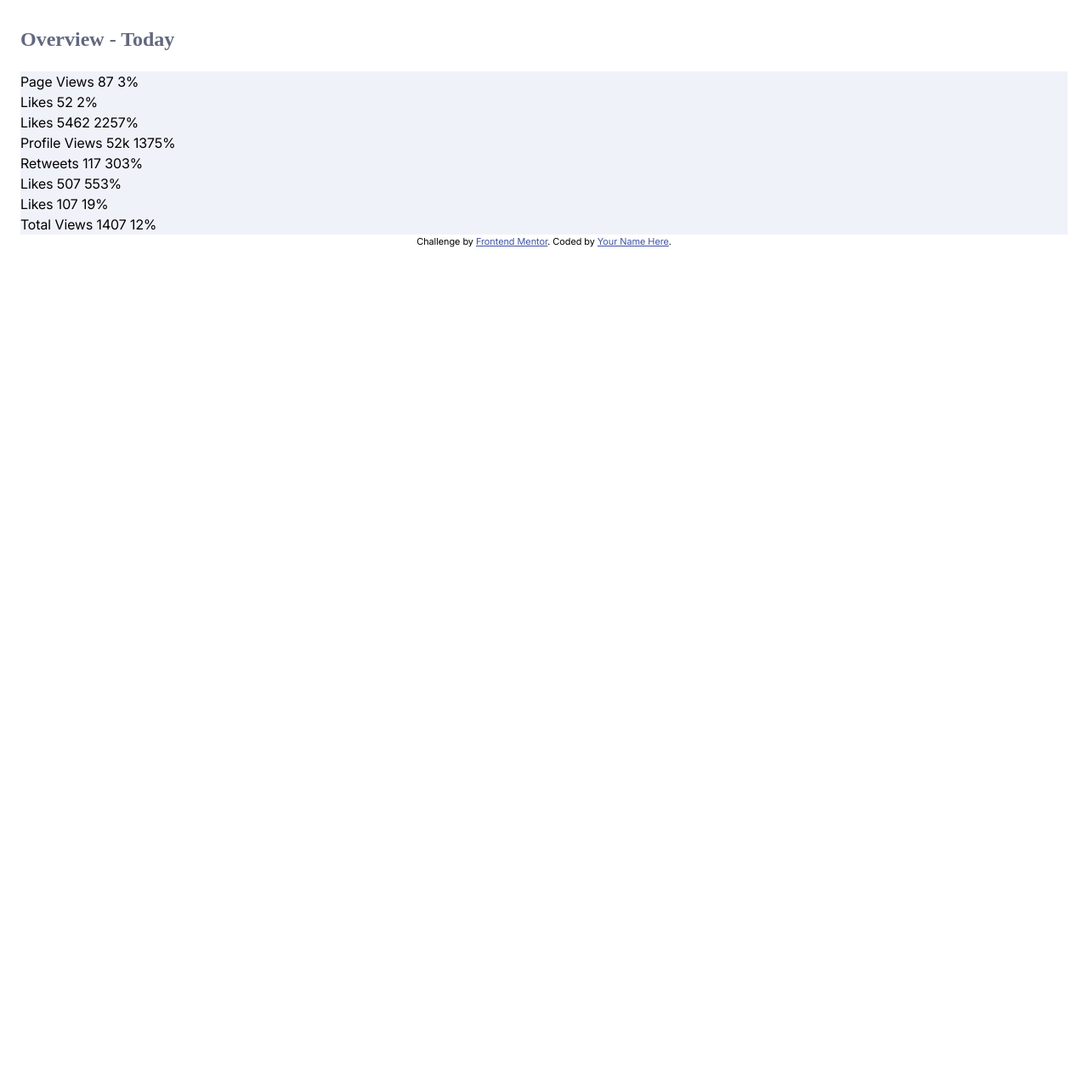
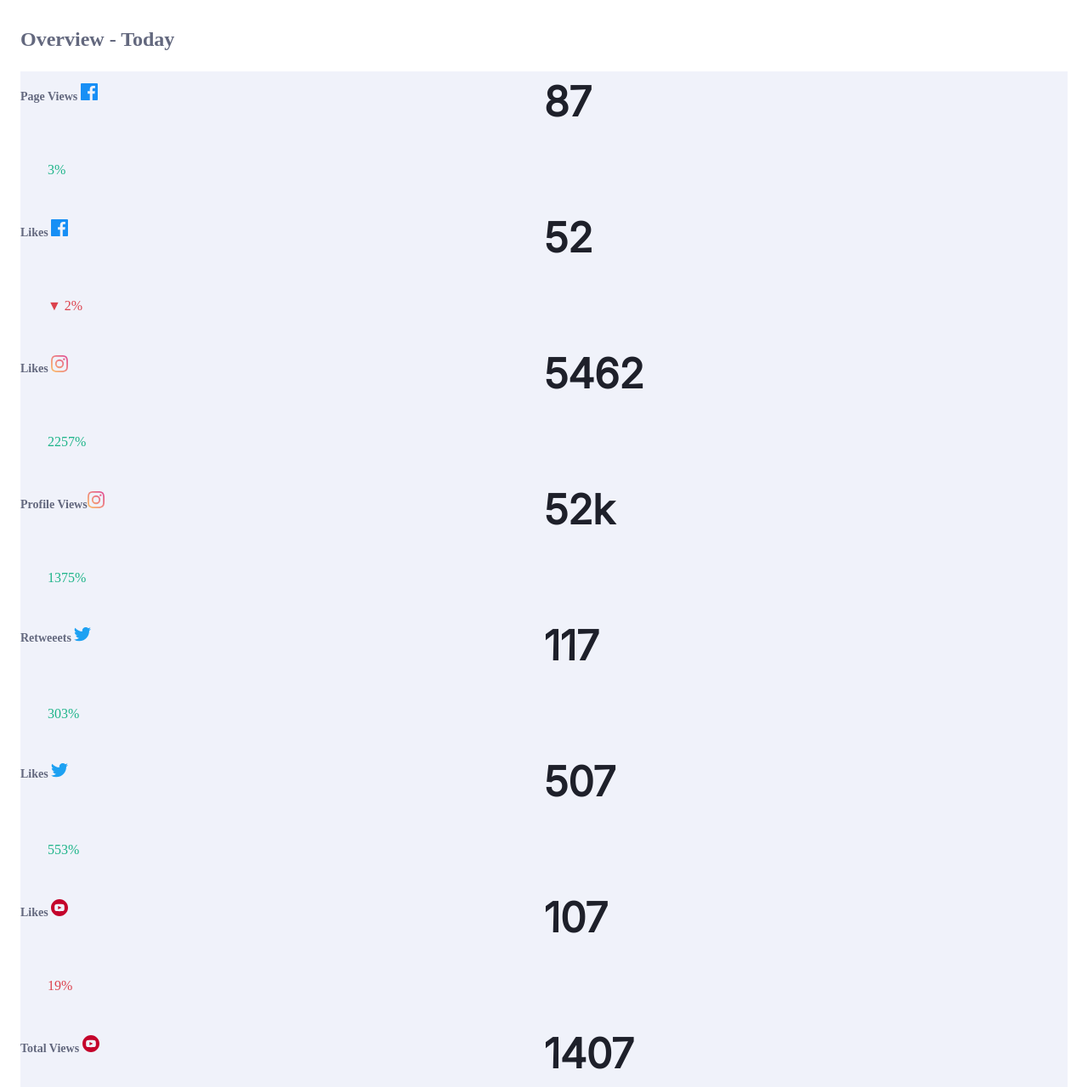
Before and after one commit to Maanon22/Social-Dashboard-Challenge, a plain HTML site: page index.html in a window 1280 px wide. Shown: the part 1586-2865 px from the top of the page at 85% size. Before the commit the page ends 1886 px from the top, so only its background shows below. Drawn offline with Linux system fonts and the light colour scheme; a web font is replaced by a local one.

Commit message:
Start Overview CSS

```diff
--- a/index.html
+++ b/index.html
@@ -40,50 +40,50 @@
         <p class="username"><img src="./images/icon-youtube.svg" alt="icone youtube"/> Nathan F.</p>
         <p class="follows">8239</p>
         <p class="followers">SUBSCRIBERS</p>
-        <p class="tendance">▼ 144 Today </p>
+        <p class="tenddown">▼ 144 Today </p>
       </div>
     </section>
     <section class="today">
       <h2>Overview - Today</h2>
       <div>
-        Page Views
-        87
-        3%
+        <h3>Page Views <img src="./images/icon-facebook.svg" alt="icone facebook"></h3>
+        <p class="new">87</p>
+        <p class="tendance"> 3%</p>
       </div>
       <div>
-        Likes
-        52
-        2%
+        <h3>Likes <img src="./images/icon-facebook.svg" alt="icone facebook"></h3>
+        <p class="new">52</p>
+        <p class="tenddown">▼ 2%</p>
       </div>
       <div>
-        Likes
-        5462
-        2257%
+        <h3>Likes <img src="./images/icon-instagram.svg" alt="icone instagram"></h3>
+        <p class="new">5462</p>
+        <p class="tendance"> 2257%</p>
       </div>
       <div>
-        Profile Views
-        52k
-        1375%
+        <h3>Profile Views<img src="./images/icon-instagram.svg"></h3>
+        <p class="new">52k</p>
+        <p class="tendance"> 1375%</p>
       </div>
       <div>
-        Retweets
-        117
-        303%
+        <h3>Retweeets <img src="./images/icon-twitter.svg" alt="icone twitter"></h3>
+        <p class="new">117</p>
+        <p class="tendance"> 303%</p>
       </div>
       <div>
-        Likes
-        507
-        553%
+        <h3>Likes <img src="./images/icon-twitter.svg" alt="icone twitter"></h3>
+        <p class="new">507</p>
+        <p class="tendance"> 553%</p>
       </div>
       <div>
-        Likes
-        107
-        19%
+        <h3>Likes <img src="./images/icon-youtube.svg" alt="icone youtube"></h3>
+        <p class="new">107</p>
+        <p class="tenddown"> 19%</p>
       </div>
       <div>
-        Total Views
-        1407
-        12%
+        <h3>Total Views <img src="./images/icon-youtube.svg" alt="icone youtube"></h3>
+        <p class="new">1407</p>
+        <p class="tenddown"> 12%</p>
       </div>
     </section>
   </main>
--- a/style.css
+++ b/style.css
@@ -4,8 +4,7 @@
 }
 @font-face {
     font-family: 'Inter-Bold';
-    src: url(./images/Inter/Inter-VariableFont_opsz\,wght.ttf);
-    font-weight: 700;
+    src: url(./images/Inter/static/Inter_24pt-Bold.ttf);
 }
 
 :root{
@@ -112,7 +111,7 @@ header h1{
     margin:2em;
 }
 
-.youtube p:last-of-type{
+.tenddown{
     color:var(--red);
     font-family: var(--bold-font);
     margin:2em;
@@ -129,8 +128,23 @@ h2{
 
 .today div{
     background-color: var(--card-bg-light);
+    display: grid;
+    grid-template-columns: 1fr 1fr;
 }
-/* titre des overview en 14PX */
+
+h3{
+    font-size: 14px;
+    font-family: var(--bold-font);
+    color: var(--text-light-grey);
+}
+
+.new{
+    font-size: var(--bold-font);
+    color:var(--text-dark-light-theme);
+    font-size: 3rem;
+    font-weight: 1000;
+    margin:0;
+}
 
 footer {
     font-size: 11px;
```
